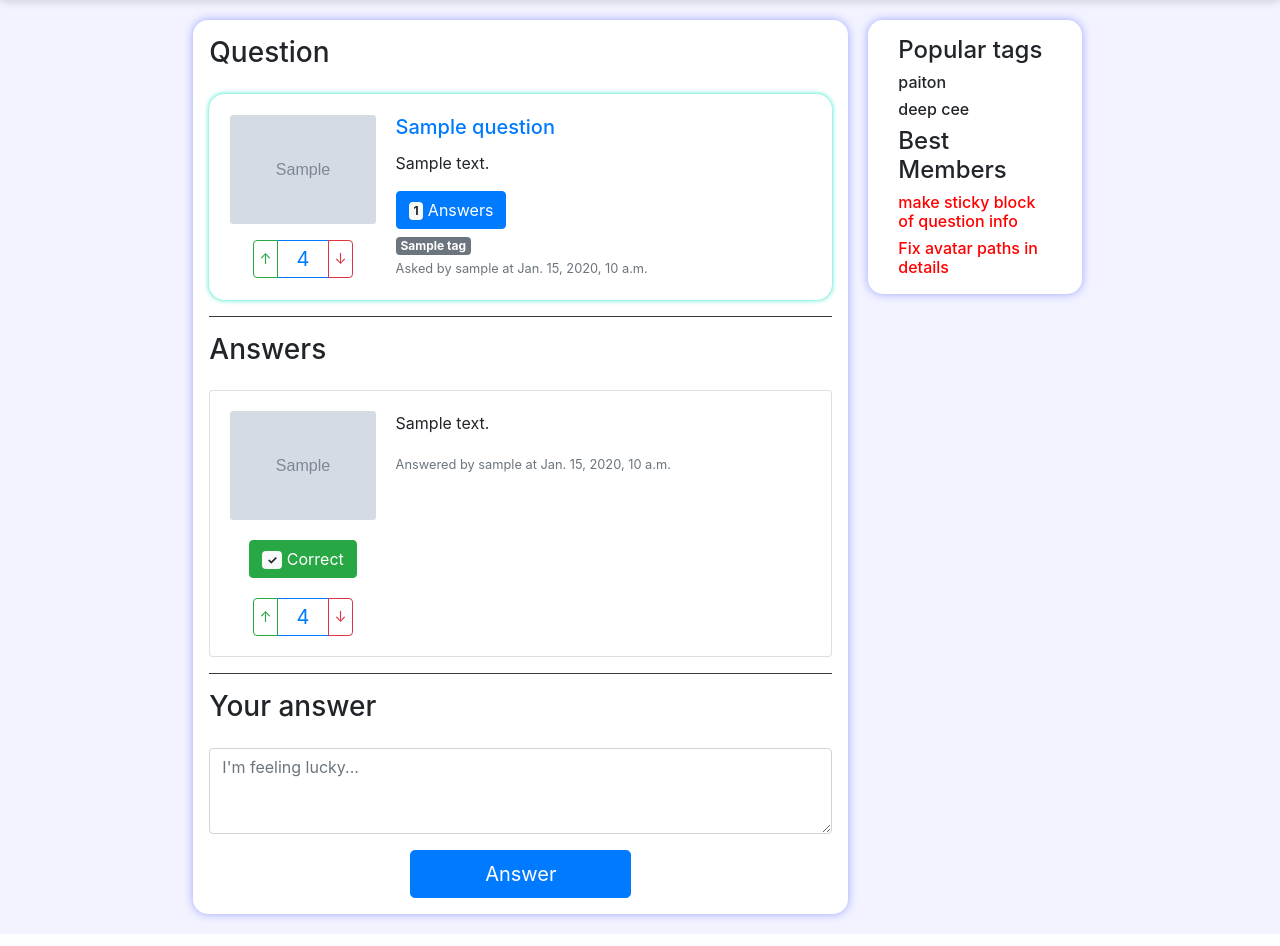
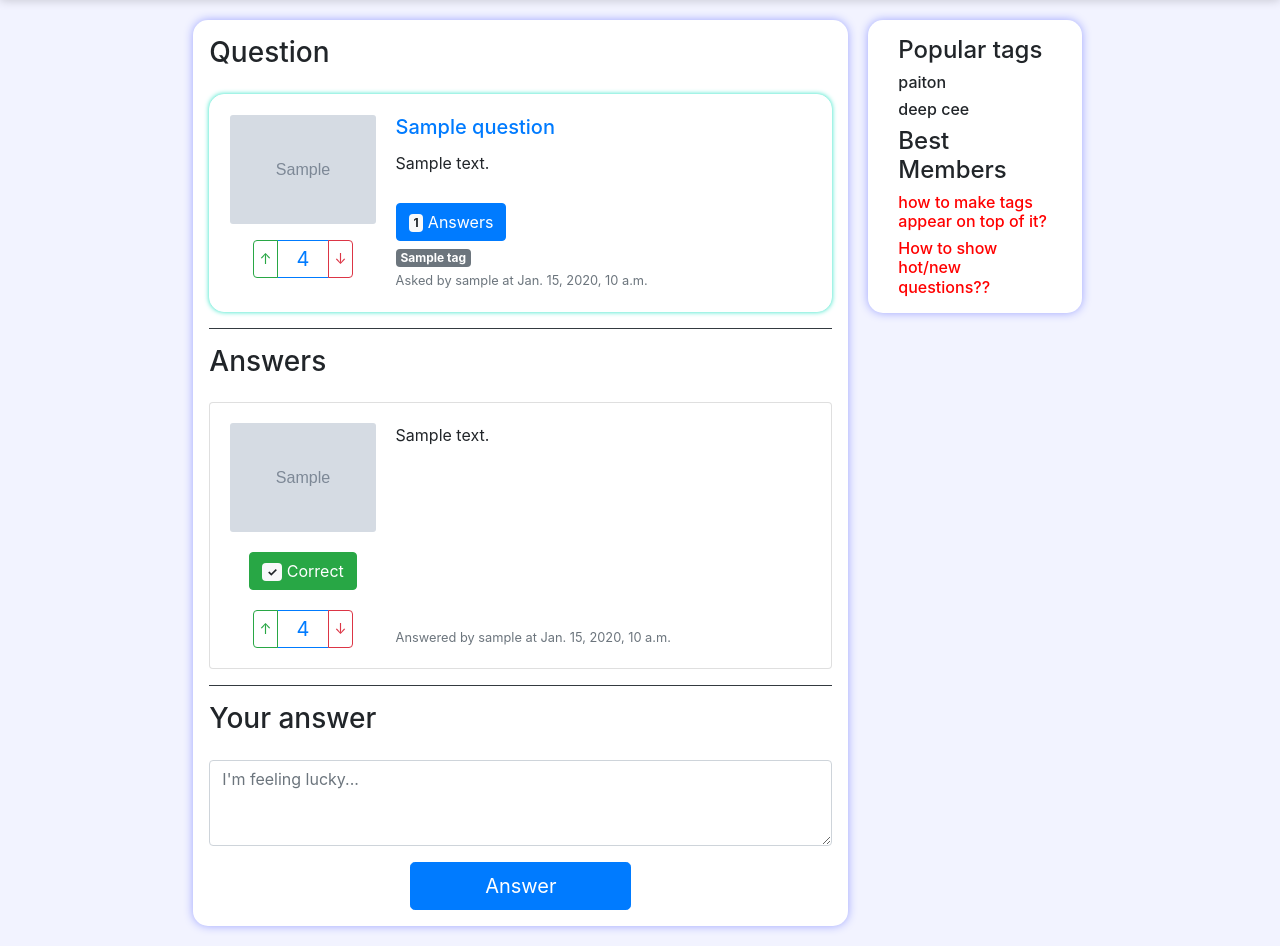
Before and after one commit to egogoger/TechnoPark-Web, a Django app: a page that uses QA/templates/base.html in a window 1280 px wide. Shown: the part 56-1002 px from the top of the page. Before the commit the page ends 980 px from the top, so only its background shows below. Run offline with Django 3.2, Linux system fonts and the light colour scheme; tables that the repository leaves empty hold one stand-in row (values such as "Sample post"); grey boxes marked "Sample" are stand-in pictures; some libraries are stand-ins or nearby versions.

Commit message:
minor visual fixes
Added question/answer info as a block sticking to the bottom with respect to text/block on top

```diff
--- a/QA/QA_main/templates/Includes/answer_card.html
+++ b/QA/QA_main/templates/Includes/answer_card.html
@@ -9,13 +9,16 @@
       {% if answer.correctness %}
         <button type="button" id="correct_btn" class="btn btn-success"><span class="badge badge-light">✓</span>  Correct</button>
       {% endif %}
-      {% include 'Includes/my_rating.html' %}
+      {% include 'Includes/my_rating.html' with object=answer %}
     </div>
 
     <div class="col-md-9">
       <div id="my_card_body" class="card-body">
         <p class="card-text">{{ answer.body }}</p>
-        <p class="card-text"><small class="text-muted">Answered by {{ answer.author }} at {{ answer.datetime }}</small></p>
+
+        <div id="answer_spacer"></div>
+
+        <p class="card-text answer_info"><small class="text-muted">Answered by {{ answer.author }} at {{ answer.datetime }}</small></p>
       </div>
     </div>
   </div>
--- a/QA/QA_main/templates/Includes/my_rating.html
+++ b/QA/QA_main/templates/Includes/my_rating.html
@@ -2,7 +2,7 @@
 	<div class="input-group-prepend">
 		<button class="btn btn-outline-success" type="button">&#8593</button>
 	</div>
-	<input type="text" class="form-control" id="my_rating_input" placeholder="{{ question.rating }}" readonly>
+	<input type="text" class="form-control" id="my_rating_input" placeholder="{{ object.rating }}" readonly>
 	<div class="input-group-append">
 		<button class="btn btn-outline-danger" type="button">&#8595</button>
 	</div>
--- a/QA/QA_main/templates/Includes/question_card.html
+++ b/QA/QA_main/templates/Includes/question_card.html
@@ -10,7 +10,7 @@
         <!-- Important! Here is a slash in img -->
         <img src="/{{ question.author.avatar }}" class="card-img" alt="...">
       </a>
-      {% include 'Includes/my_rating.html' %}
+      {% include 'Includes/my_rating.html' with object=question %}
     </div>
 
     <!--Right side-->
@@ -18,7 +18,10 @@
       <div id="my_card_body" class="card-body">
         <a href="{% url 'question_detail_url' slug=question.slug %}"><h5 class="card-title">{{ question.title }}</h5></a>
         <p class="card-text">{{ question.body }}</p>
-        <div class="footer mt-auto">
+
+        <div id="question_spacer"></div>
+
+        <div class="question_info">
           <a href="{% url 'question_detail_url' slug=question.slug %}"><button type="button" class="btn btn-primary mb-2"><span class="badge badge-light">{{ question.answers.count }}</span>  Answers</button></a>
           <div class="d-flex justify-content-left">
             {% for tag in question.tags.all %}
@@ -27,6 +30,7 @@
           </div>
           <p class="card-text"><small class="text-muted">Asked by {{ question.author }} at {{ question.datetime_published }}</small></p>
         </div>
+
       </div>
     </div>
 
--- a/QA/QA_main/templates/QA_main/tag_detail.html
+++ b/QA/QA_main/templates/QA_main/tag_detail.html
@@ -5,7 +5,7 @@
 {% block content %}
 
   <div class="d-flex justify-content-left mb-3">
-    <h3>Questions with a <span class="badge badge-secondary mr-1">{{ tag.title }}</span> tag - {{ tag.questions.count }}</h3>
+    <h3>Questions with a <span class="badge badge-secondary">{{ tag.title }}</span> tag - {{ tag.questions.count }}</h3>
   </div>
 
   {% for question in page_object %}
--- a/QA/static/css/styles.css
+++ b/QA/static/css/styles.css
@@ -108,6 +108,18 @@ body {
     margin-left: 20px;
 }
 
+#answer_spacer {
+    width: 200px;
+    height: 15px;
+    float: left;
+    display: inline-block;
+}
+
+.answer_info {
+    position: absolute;
+    bottom: 0;
+}
+
 
 /* question_card.html */
 /* question_card.html */
@@ -148,3 +160,15 @@ body {
 #my_rating_input::placeholder {
     color: #007bff;
 }
+
+#question_spacer {
+    width: 200px;
+    height: 100px;
+    float:left;
+    display:inline-block;
+}
+
+.question_info {
+    position: absolute;
+    bottom: 0;
+}
--- a/QA/templates/base.html
+++ b/QA/templates/base.html
@@ -60,8 +60,8 @@
         </div>
         <div class="container mb-3">
           <h4>Best Members</h4>
-          <h6 style="color: red;">make sticky block of question info</h6>
-          <h6 style="color: red;">Fix avatar paths in details</h6>
+          <h6 style="color: red;">how to make tags appear on top of it?</h6>
+          <h6 style="color: red;">How to show hot/new questions??</h6>
         </div>
       </div>
 
```
